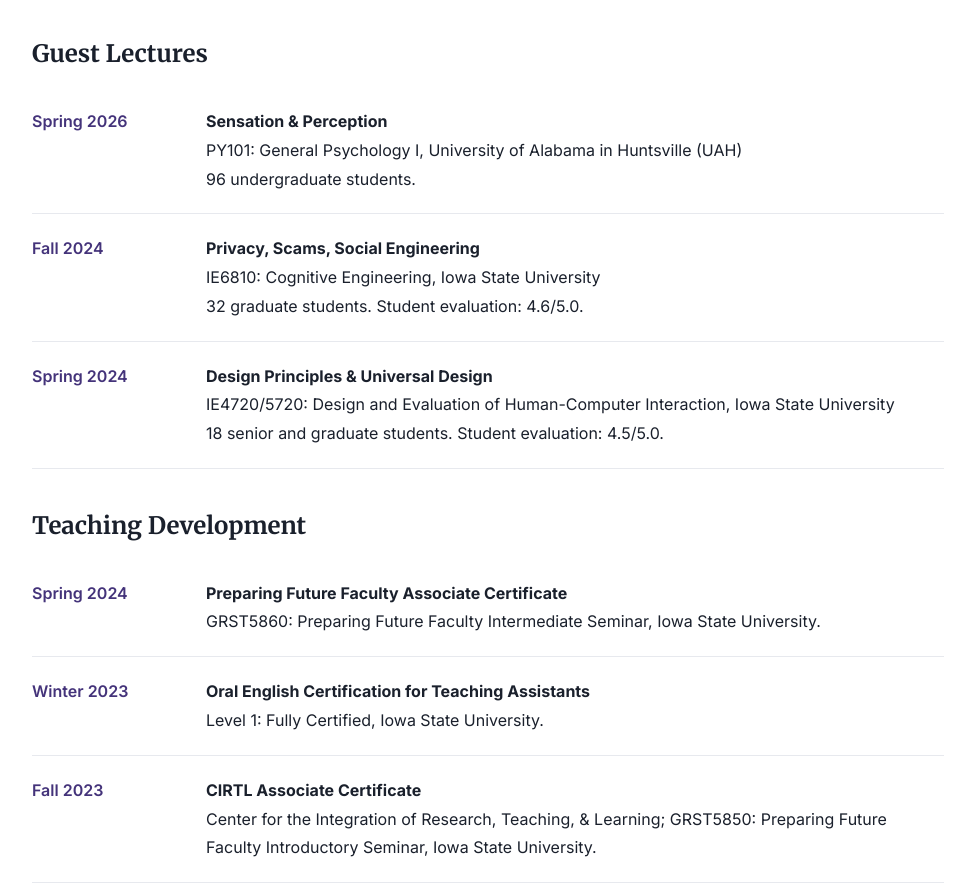
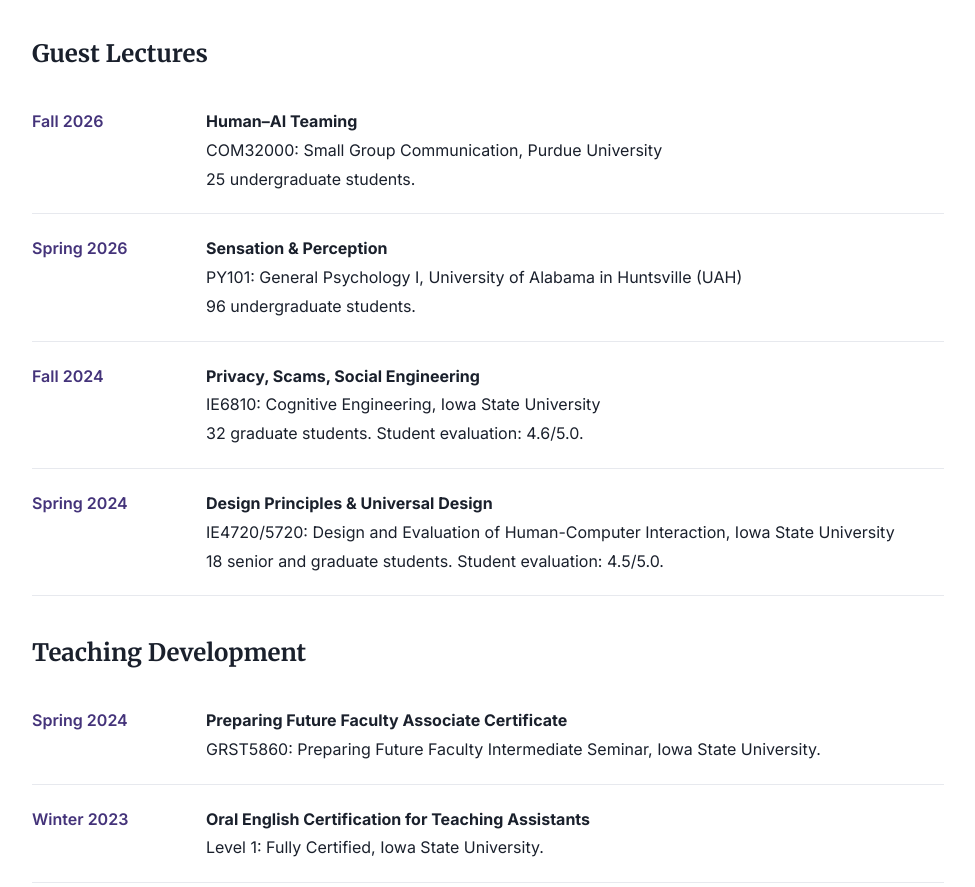
Before and after one commit to jiwon-wyatt-kim/jiwon-wyatt-kim.github.io, a plain HTML site: page teaching.html in a window 1280 px wide. Shown: the part 1237-2124 px from the top of the page, without its empty margins (152-1127 px from the left). Drawn offline with Linux system fonts and the light colour scheme.

Commit message:
Add content

```diff
--- a/teaching.html
+++ b/teaching.html
@@ -31,6 +31,7 @@
 <li><span class="experience-date">Spring 2020</span><div><strong>IE50100306: Human Factors Engineering</strong><br>Soongsil University<br>Grading.</div></li>
 </ul></section>
 <section class="experience-group"><h2>Guest Lectures</h2><ul class="timeline-list">
+<li><span class="experience-date">Fall 2026</span><div><strong>Human–AI Teaming</strong><br>COM32000: Small Group Communication, Purdue University<br>25 undergraduate students.</div></li>
 <li><span class="experience-date">Spring 2026</span><div><strong>Sensation &amp; Perception</strong><br>PY101: General Psychology I, University of Alabama in Huntsville (UAH)<br>96 undergraduate students.</div></li>
 <li><span class="experience-date">Fall 2024</span><div><strong>Privacy, Scams, Social Engineering</strong><br>IE6810: Cognitive Engineering, Iowa State University<br>32 graduate students. Student evaluation: 4.6/5.0.</div></li>
 <li><span class="experience-date">Spring 2024</span><div><strong>Design Principles &amp; Universal Design</strong><br>IE4720/5720: Design and Evaluation of Human-Computer Interaction, Iowa State University<br>18 senior and graduate students. Student evaluation: 4.5/5.0.</div></li>
```
